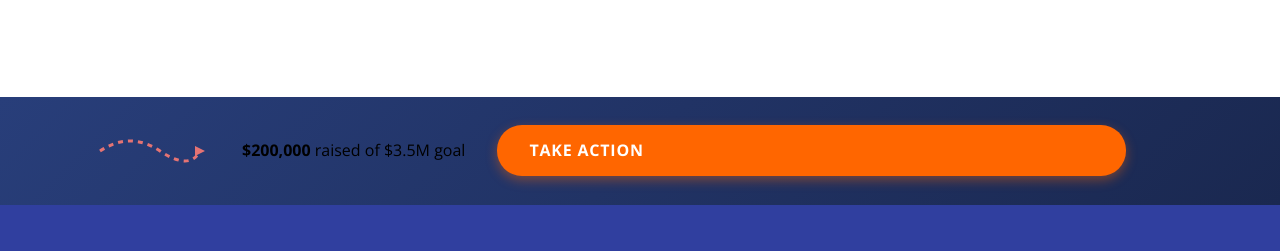
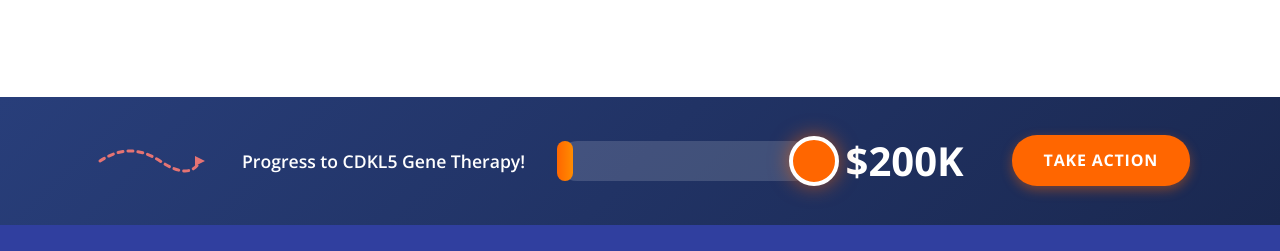
Before and after one commit to sakabraw-1/gene_therapy, a plain HTML site: page plan-event.html in a window 1280 px wide. Shown: the part 3100-3351 px from the top of the page. Drawn offline with nearby package versions, Linux system fonts and the light colour scheme.

Commit message:
Fix progress panel structure on plan-event page to match other pages

```diff
--- a/plan-event.html
+++ b/plan-event.html
@@ -221,18 +221,26 @@
         <div class="container">
             <div class="progress-panel-content">
                 <div class="progress-panel-arrow">
-                    <svg width="120" height="60" viewBox="0 0 120 60" fill="none">
-                        <path d="M10 30 Q 40 10, 70 30 T 110 30" stroke="#E57373" stroke-width="3" fill="none" stroke-dasharray="5,5"/>
-                        <path d="M105 25 L 115 30 L 105 35" fill="#E57373"/>
+                    <svg width="120" height="80" viewBox="0 0 120 80" fill="none">
+                        <path d="M10 40 Q 40 20, 70 40 T 110 40" stroke="#E57373" stroke-width="3" fill="none" stroke-dasharray="5,5" stroke-linecap="round"/>
+                        <path d="M105 35 L 115 40 L 105 45 Z" fill="#E57373"/>
                     </svg>
                 </div>
-                <div class="progress-panel-text">
-                    <div class="progress-bar-container">
-                        <div class="progress-bar" data-progress="6"></div>
+                <div class="progress-panel-label">
+                    <span>Progress to CDKL5 Gene Therapy!</span>
+                </div>
+                <div class="progress-panel-bar">
+                    <div class="progress-panel-track">
+                        <div class="progress-panel-fill" style="width: 6%"></div>
+                        <div class="progress-panel-indicator"></div>
                     </div>
-                    <p class="progress-amount"><strong>$200,000</strong> raised of $3.5M goal</p>
                 </div>
-                <a href="donate.html" class="btn-take-action">TAKE ACTION</a>
+                <div class="progress-panel-amount">
+                    <span class="amount">$200K</span>
+                </div>
+                <div class="progress-panel-cta">
+                    <a href="donate.html" class="btn-take-action">TAKE ACTION</a>
+                </div>
             </div>
         </div>
     </section>
```
